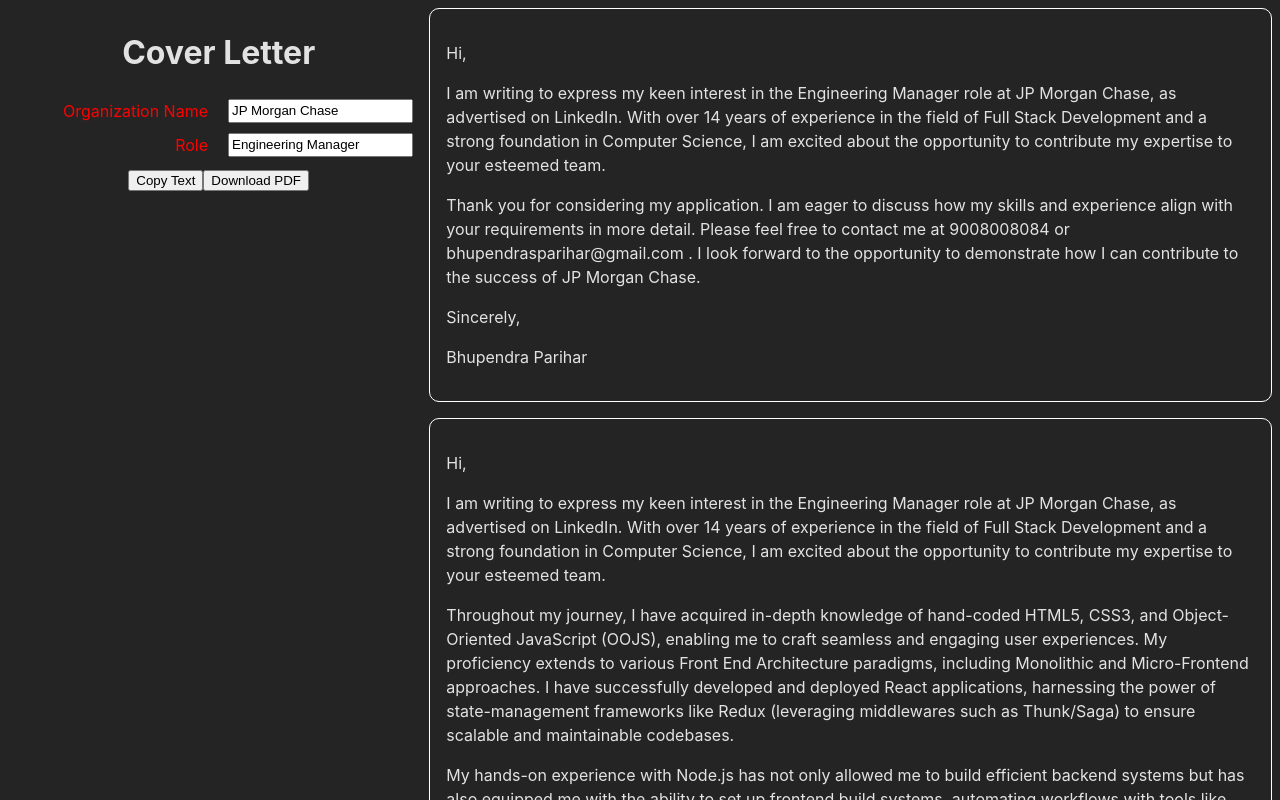
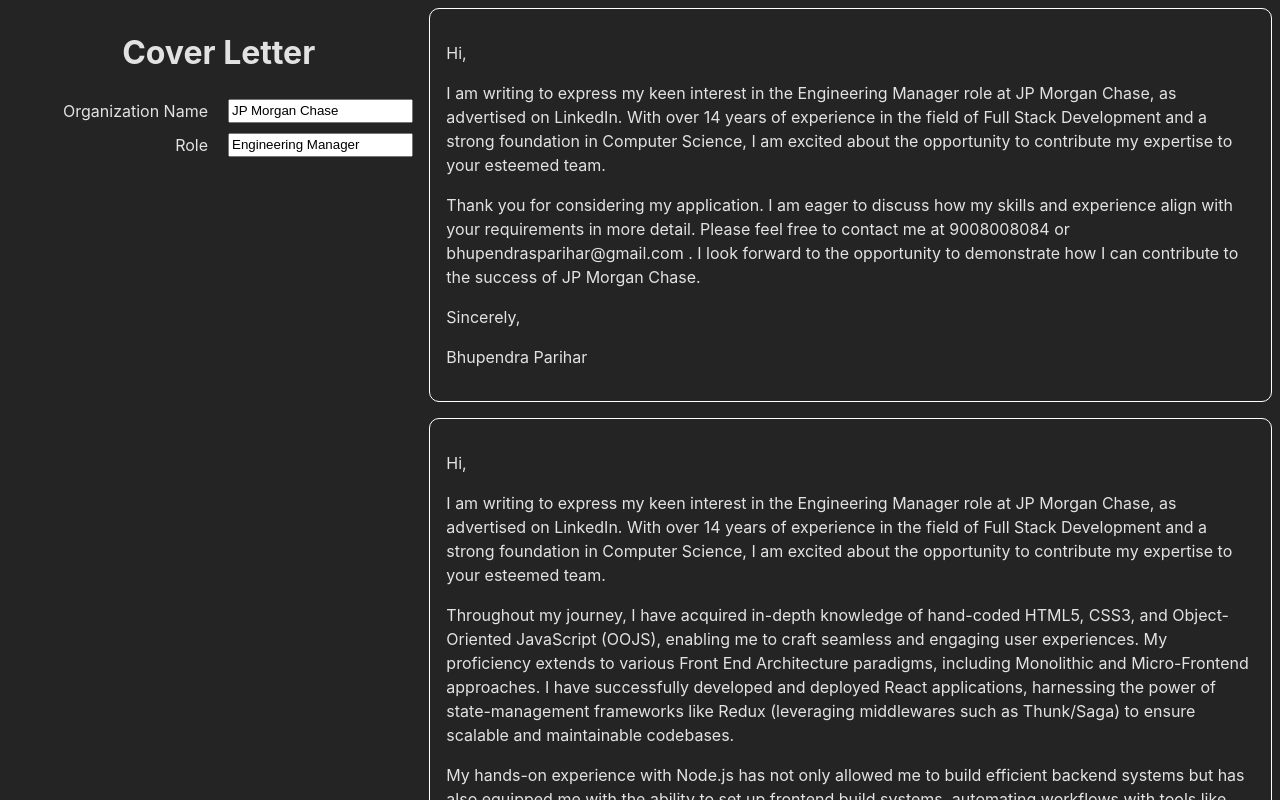
Before and after one commit to bhupendraparihar/cover-letter, a React (Vite) app: page / in a window 1280 px wide. Shown: the top 800 px of the page. Built offline with nearby package versions, Linux system fonts and the light colour scheme.

Commit message:
Removed the buttons

```diff
--- a/src/components/Settings.tsx
+++ b/src/components/Settings.tsx
@@ -24,10 +24,6 @@
           onChange={(e) => setRole(e.target.value)}
         />
       </div>
-      <div>
-        <button>Copy Text</button>
-        <button>Download PDF</button>
-      </div>
     </div>
   );
 }
--- a/src/index.css
+++ b/src/index.css
@@ -37,7 +37,6 @@
 }
 
 .input-field label {
-  color: RED;
   width: 200px;
   text-align: right;
   margin-right: 20px;
```
Also changed, not shown: 5 other files (tests, documents, lock files or other folders).
